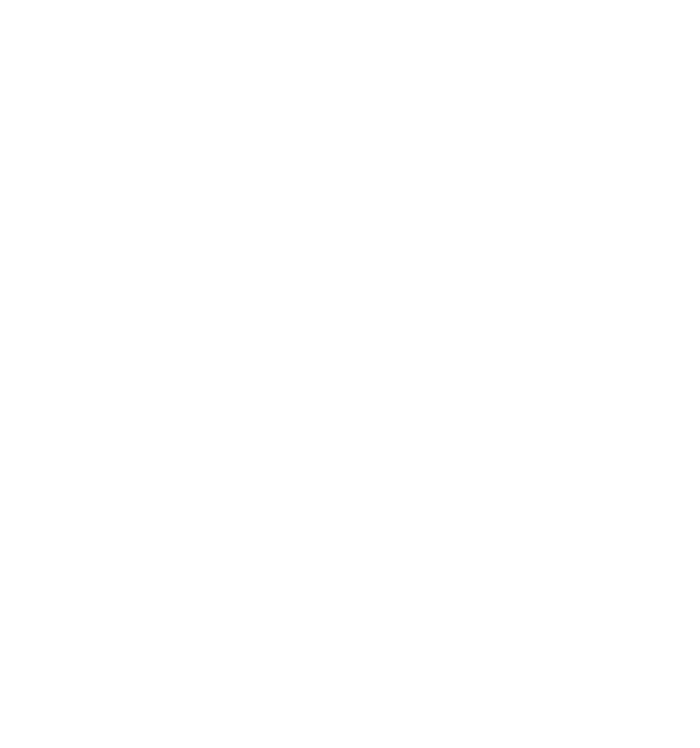
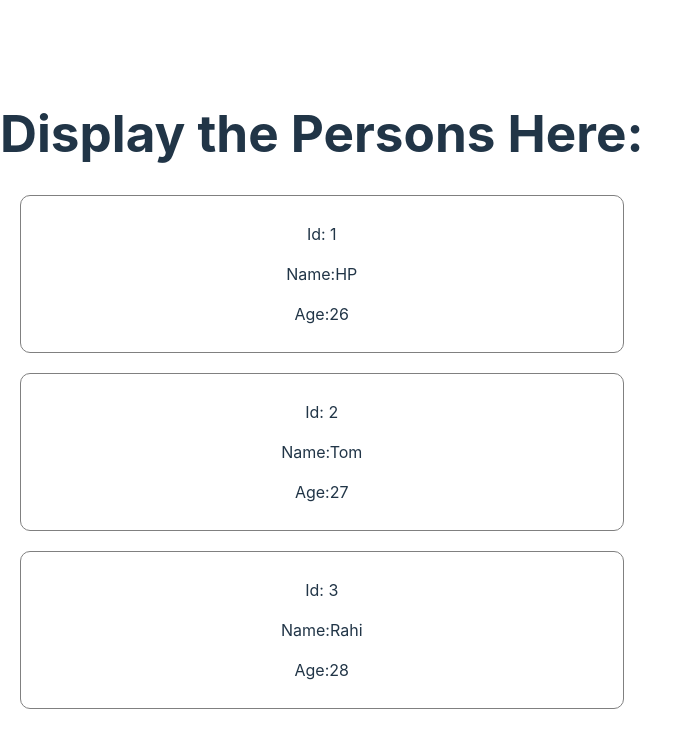
Before and after one commit to HironmoyRay/recap-react, a React (Vite) app: page / in a window 1280 px wide. Shown: the top 748 px of the page, without its empty margins (0-700 px from the left). Built offline with nearby package versions, Linux system fonts and the light colour scheme.

Commit message:
Props fundamental Clear

```diff
--- a/src/App.jsx
+++ b/src/App.jsx
@@ -1,7 +1,10 @@
 import "./App.css";
+import Persons from "./Components/Persons";
 
 function App() {
-  return <></>;
+  return <>
+    <Persons></Persons>
+  </>;
 }
 
 export default App;
--- /dev/null
+++ b/src/Components/Person.jsx
@@ -0,0 +1,19 @@
+export default function Person(props) {
+  const card = {
+    textAlign: "center",
+    margin: "20px",
+    padding: "10px 20px",
+    border: "1px solid gray",
+    borderRadius: "10px",
+  };
+  const { person, id } = props;
+  console.log(props);
+
+  return (
+    <div style={card}>
+      <p>Id: {id}</p>
+      <p>Name:{person.name}</p>
+      <p>Age:{person.age}</p>
+    </div>
+  );
+}
--- /dev/null
+++ b/src/Components/Persons.jsx
@@ -0,0 +1,17 @@
+import Person from "./Person";
+export default function Persons() {
+  const Persons = [
+    { name: "HP", age: 26, id: 1 },
+    { name: "Tom", age: 27, id: 2 },
+    { name: "Rahi", age: 28, id: 3 },
+  ];
+  return (
+    <div>
+      <h1>Display the Persons Here:</h1>
+      {/* <Person></Person> */}
+      {Persons.map((perPerson) => (
+        <Person key={perPerson.id} id={perPerson.id} person={perPerson}></Person>
+      ))}
+    </div>
+  );
+}
```
